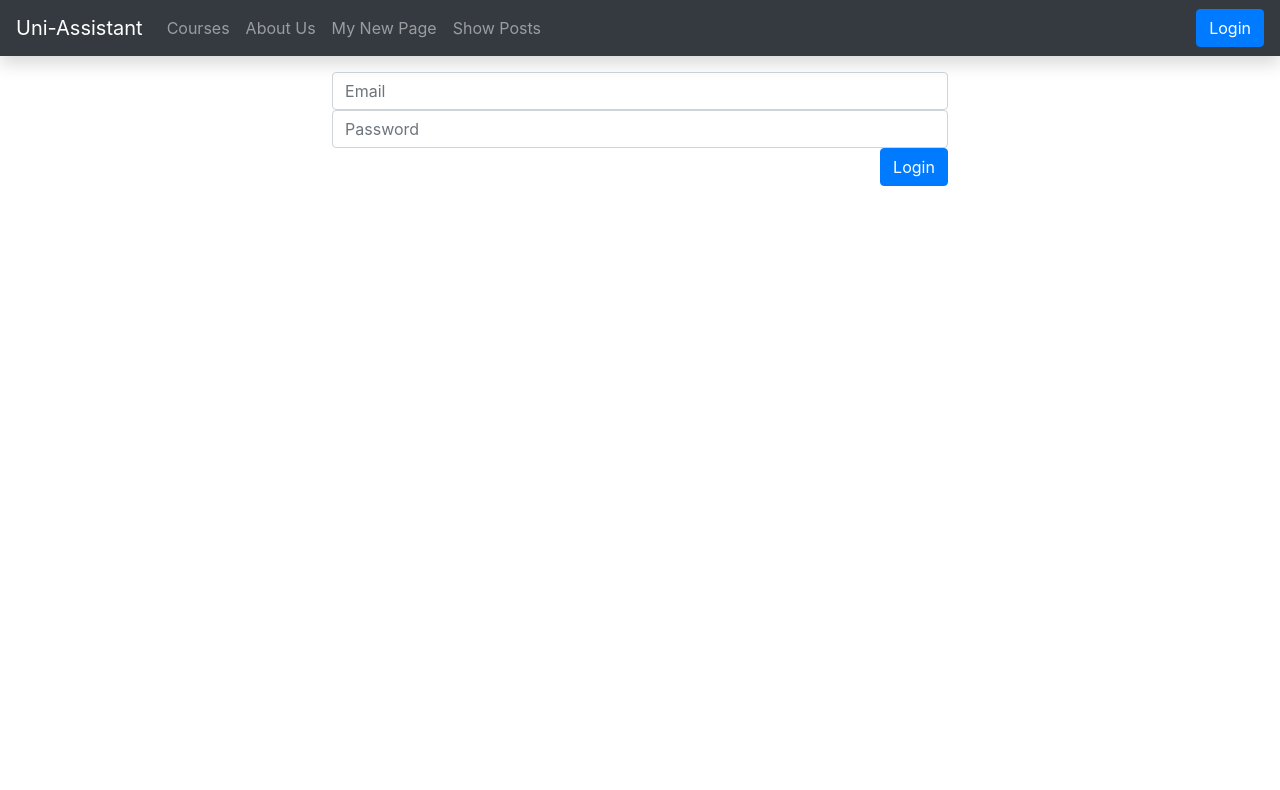
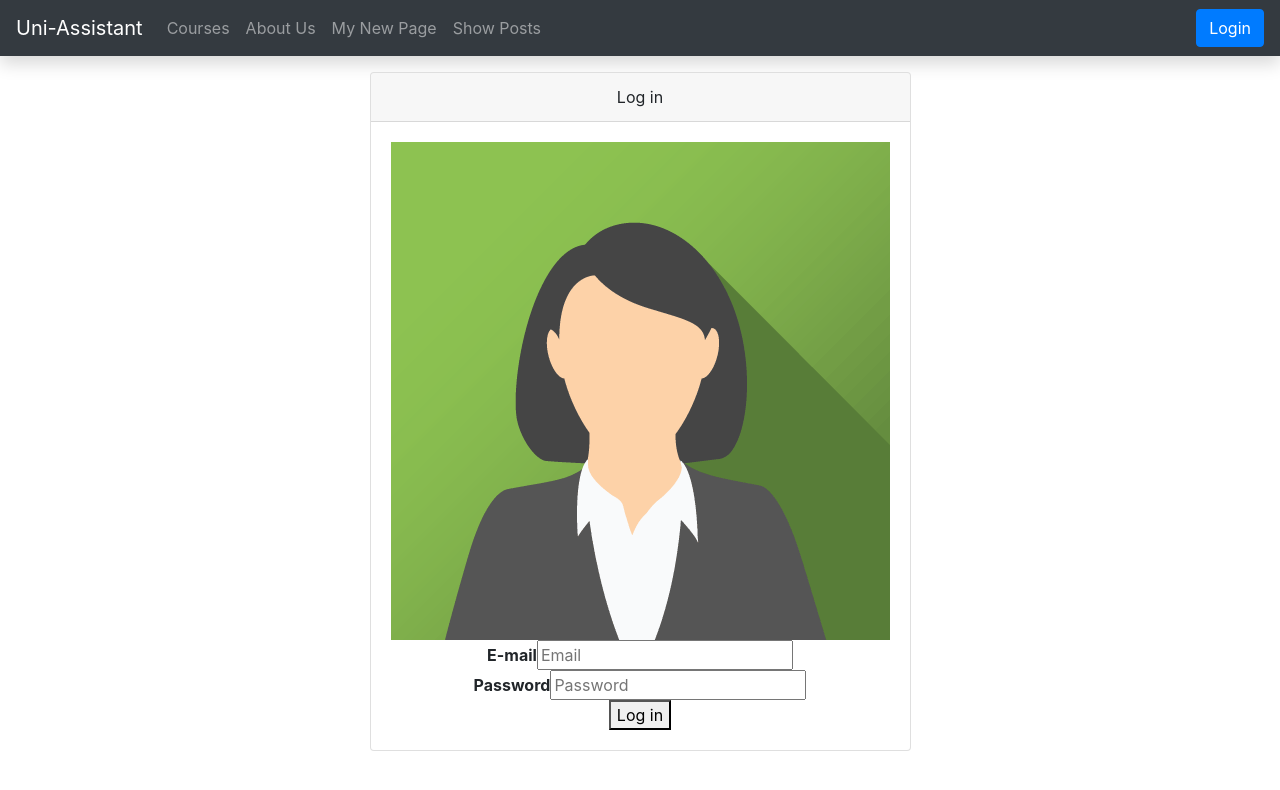
Before and after one commit to team-tbd-01/Uni-Assistant, a React (Create React App) app in the folder client/: page /login in a window 1280 px wide. Shown: the top 790 px of the page. Built offline with nearby package versions, Linux system fonts and the light colour scheme.

Commit message:
Updated log in page

```diff
--- a/client/src/pages/LoginPage.js
+++ b/client/src/pages/LoginPage.js
@@ -1,6 +1,9 @@
 import React from 'react';
 import { Redirect } from 'react-router-dom';
 import auth from '../services/auth';
+import '../App.css';
+import avatar from '../img_avatar2.png';
+
 
 class LoginPage extends React.Component {
   state = {
@@ -43,29 +46,42 @@ class LoginPage extends React.Component {
     }
 
     return (
+          <div className="card cardsize">
+              <div className="card-header header">Log in</div>
+                <div className="card-body">
+                    <div className="imgcontainer">
+                        <img src={avatar} alt="Avatar" className="avatar"/>
+                    </div>
                         <form onSubmit={this.login}>
-        <div className="form-row">
                             { err }
+                            <div class="container">
+                                <div className="margin">
+                                    <lable for='email' className="margin"><b>E-mail</b></lable>
                                     <input
                                         type="email"
-            className="form-control"
                                         name="email"
                                         placeholder="Email"
                                         value={this.state.email}
                                         onChange={this.fieldChanged('email')} />
+                                </div>
+                                <div className="margin">
+                                    <lable for='password' className="margin"><b>Password</b></lable>
                                     <input
                                         type="password"
-            className="form-control"
                                         name="password"
                                         placeholder="Password"
                                         value={this.state.password}
                                         onChange={this.fieldChanged('password')} />
+                                    </div>
+                                </div>
+                            <div className="login container">
                             <button
                                 type="submit"
-            className="btn btn-primary ml-auto"
-          >Login</button>
+                            >Log in</button>
                             </div>
                         </form>
+                </div>
+          </div>
     );
   }
 }
```
Also changed, not shown: client/src/img_avatar2.png (added). Lines whose indentation alone changed are shown as unchanged.
